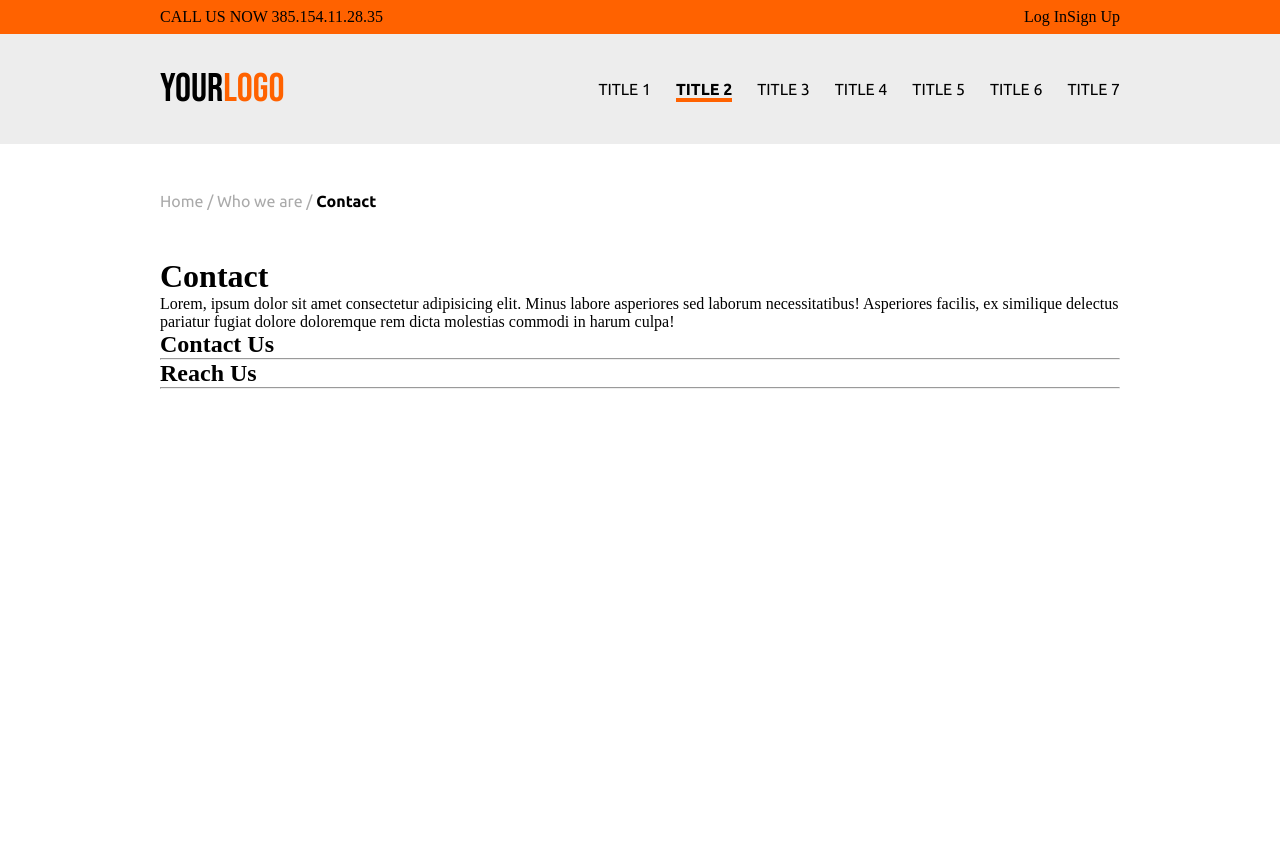
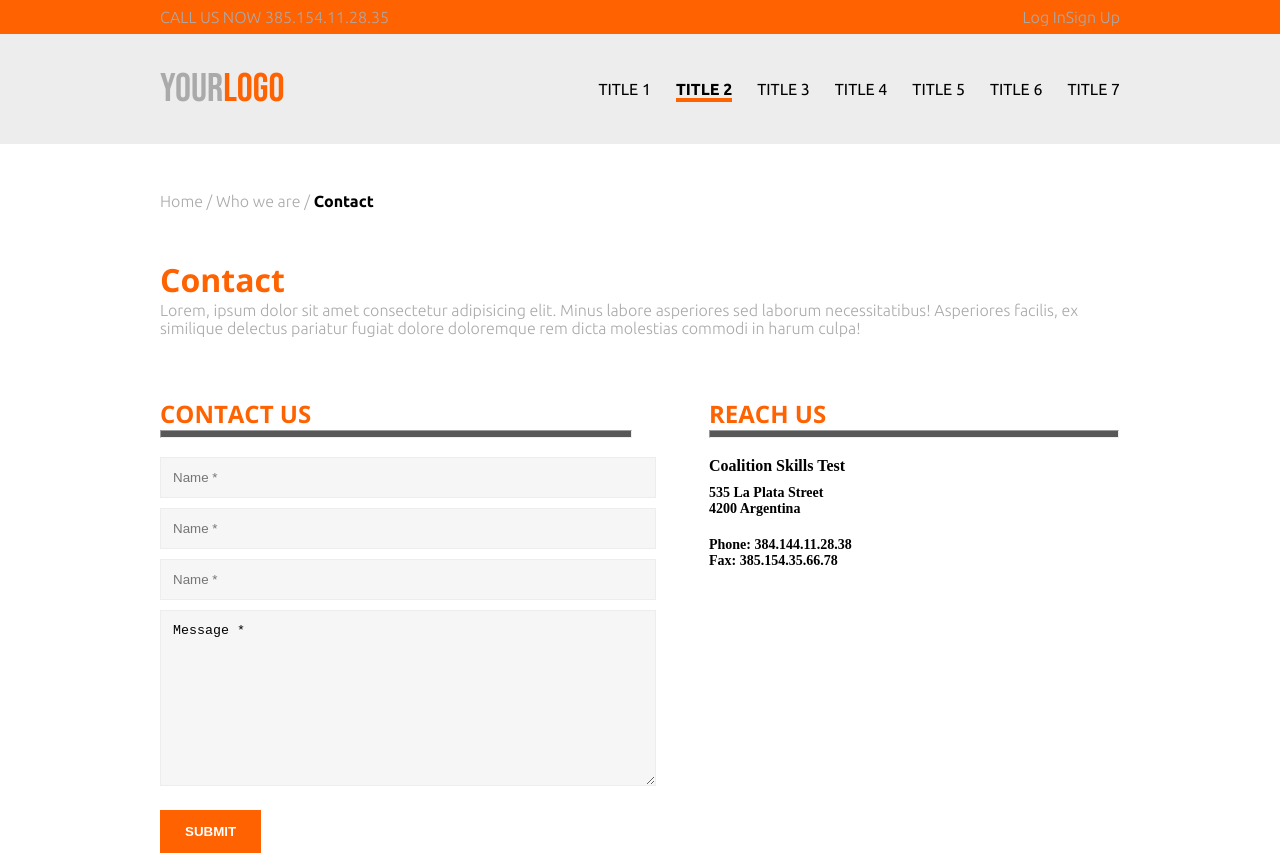
Before and after one commit to jacksolaro/coalitionPMTest, a plain HTML site: page index.html in a window 1280 px wide. Before the commit the page ends 800 px from the top, so only its background shows below. Drawn offline with nearby package versions, Linux system fonts and the light colour scheme.

Commit message:
reach us section work

```diff
--- a/index.html
+++ b/index.html
@@ -8,7 +8,8 @@
     <link rel="stylesheet" href="style.css">
     <!-- <link rel="stylesheet" href="https://stackpath.bootstrapcdn.com/bootstrap/4.3.1/css/bootstrap.min.css" integrity="sha384-ggOyR0iXCbMQv3Xipma34MD+dH/1fQ784/j6cY/iJTQUOhcWr7x9JvoRxT2MZw1T" crossorigin="anonymous"> -->
     <link rel="preconnect" href="https://fonts.gstatic.com">
-<link href="https://fonts.googleapis.com/css2?family=Bebas+Neue&family=Ubuntu:ital,wght@0,300;0,400;0,500;0,700;1,300;1,400;1,500;1,700&display=swap" rel="stylesheet">
+    <link rel="preconnect" href="https://fonts.gstatic.com">
+    <link href="https://fonts.googleapis.com/css2?family=Bebas+Neue&family=Open+Sans:ital,wght@0,300;0,400;0,600;0,700;0,800;1,300;1,400;1,600;1,700;1,800&family=Ubuntu:ital,wght@0,300;0,400;0,500;0,700;1,300;1,400;1,500;1,700&display=swap" rel="stylesheet">
 </head>
 <body>
     <nav>
@@ -65,20 +66,35 @@
         <p class="breadcrumb">
             Home / Who we are / <span style="font-weight: bold; color: black;">&nbsp;Contact</span>
         </p>
-        <div>
+        <div >
             <h1>Contact</h1>
             <p>Lorem, ipsum dolor sit amet consectetur adipisicing elit. Minus labore asperiores sed laborum necessitatibus! Asperiores facilis, ex similique delectus pariatur fugiat dolore doloremque rem dicta molestias commodi in harum culpa!</p>
         </div>
-        <div>
+        <div class="main__Grid">
+
+            <div style="width:470px">
                 <h2>Contact Us</h2>
-            <hr>
+                <hr style="width: 470px; height: 6px; background-color: #585858; margin-bottom: 19px;">
                 <!-- Contact Form -->
+                <form>
+                    <input type="text" placeholder="Name *">
+                    <input type="text" placeholder="Name *">
+                    <input type="text" placeholder="Name *">
+                    <textarea name="Message" id="" cols="30" rows="10">Message *</textarea>
+                    <button class="Button__Submit" type="submit">SUBMIT</button>
+                </form>
             </div>
-        <div>
+            <div style="width:411px">
                 <h2>Reach Us</h2>
-            <hr>
+                <hr style="width:408px; height: 6px; background-color: #585858; margin-bottom: 19px;">
                 <!-- details -->
+                <h3 style="margin-bottom: 10px;">Coalition Skills Test</h3>
+
+                <h4 style="margin-bottom: 20px;">535 La Plata Street<br/> 4200 Argentina</h4>
+                <h4>Phone: 384.144.11.28.38</h4>
+                <h4 style="margin-bottom: 62px;">Fax: 385.154.35.66.78</h4>
                 <!-- social icons -->
+            </div>
         </div>
     </div>
     </main>
--- a/style.css
+++ b/style.css
@@ -77,3 +77,59 @@ main {
 .main__Container {
   width: 960px;
 }
+
+h1 {
+  font-family: "Open Sans", sans-serif;
+  color: #ff6200;
+}
+
+h2 {
+  font-family: "Open Sans", sans-serif;
+  color: #ff6200;
+  text-transform: uppercase;
+}
+
+h3 {
+  font-size: 16px;
+}
+
+h4 {
+  font-size: 14px;
+}
+
+p {
+  color: #aaa;
+  font-family: "Ubuntu", sans-serif;
+  font-weight: 300;
+}
+
+.main__Grid {
+  margin-top: 60px;
+  display: flex;
+  justify-content: space-between;
+}
+
+input {
+  background-color: #f6f6f6;
+  border: 1px solid #ededed;
+  margin-bottom: 10px;
+  padding: 12px;
+  width: 100%;
+}
+
+textarea {
+  background-color: #f6f6f6;
+  border: 1px solid #ededed;
+  margin-bottom: 10px;
+  padding: 12px;
+  width: 100%;
+}
+
+.Button__Submit {
+  margin-top: 10px;
+  background-color: #ff6200;
+  color: white;
+  font-weight: bold;
+  border: none;
+  padding: 14px 25px;
+}
```
Lines whose indentation alone changed are shown as unchanged.
